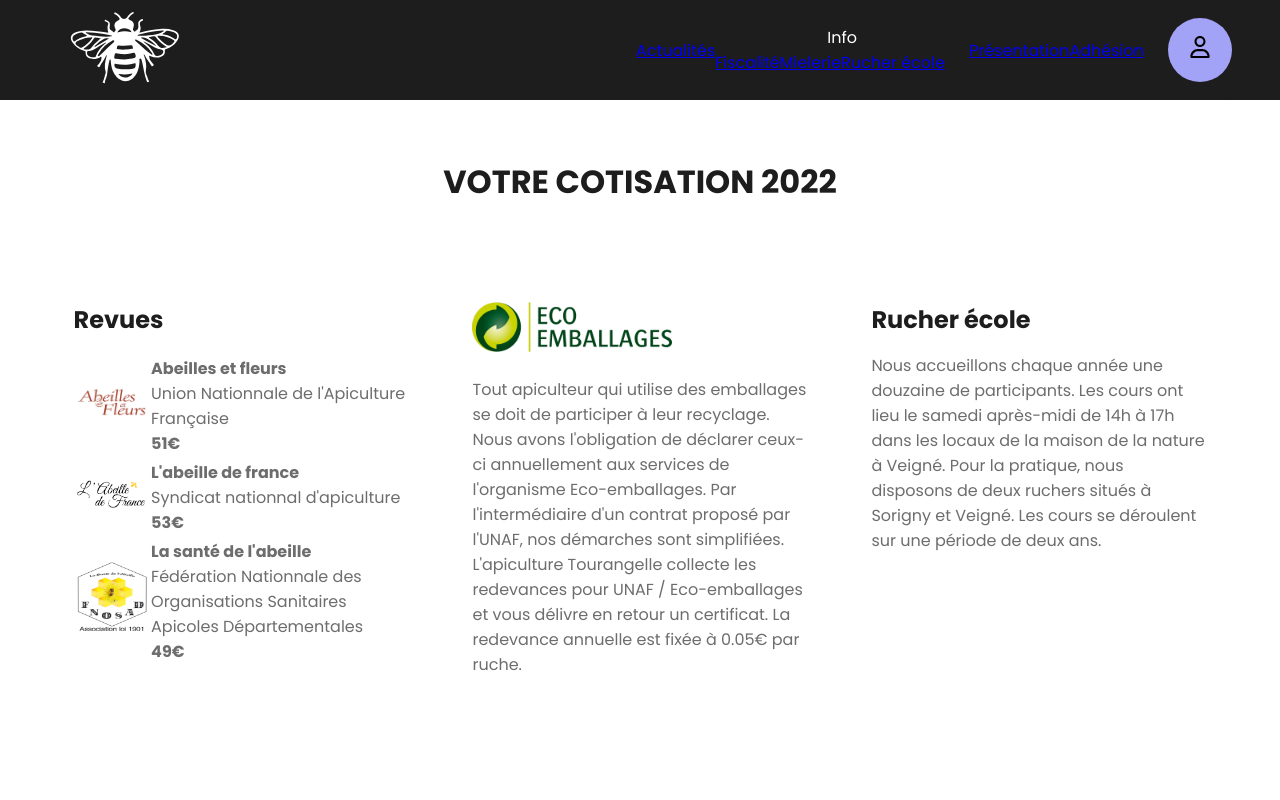
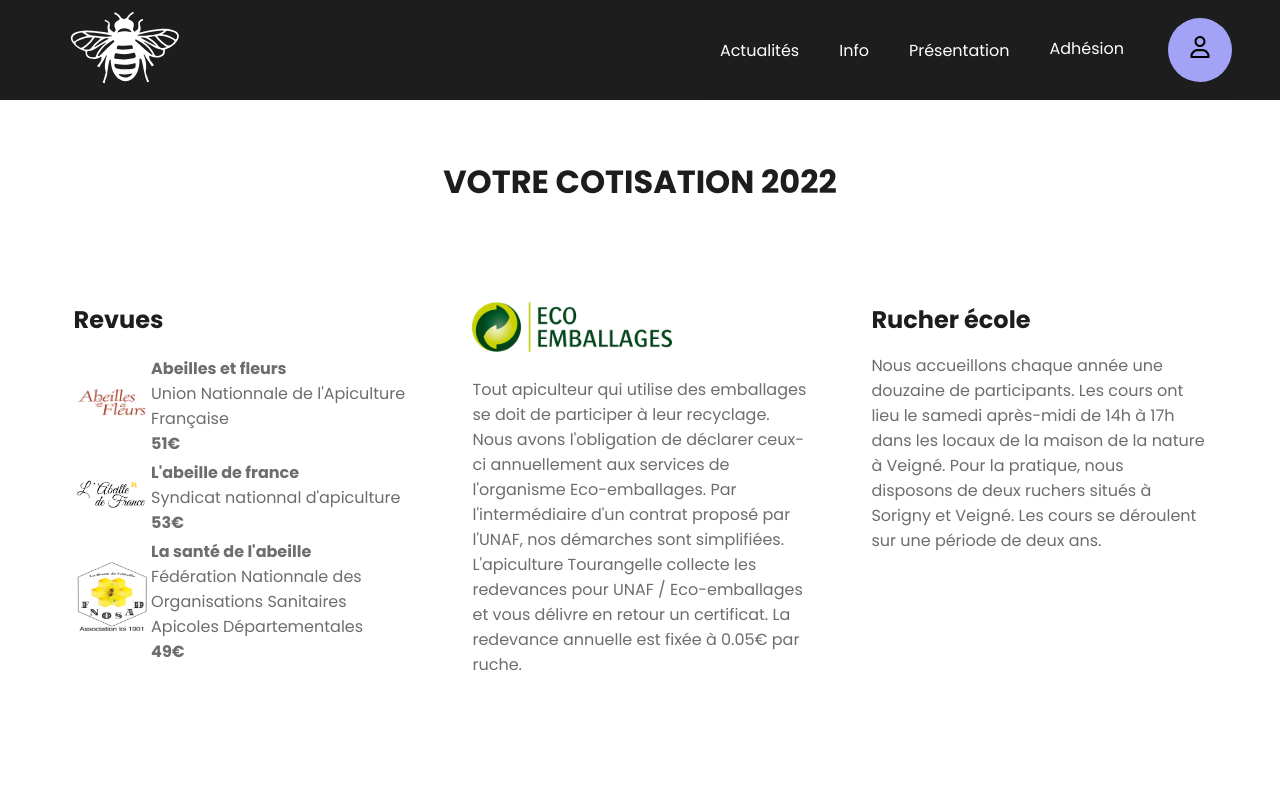
Before and after one commit to Barto1212/sat37, a Next.js app: page /adhesion in a window 1280 px wide. Shown: the top 800 px of the page. Built offline with nearby package versions, Linux system fonts and the light colour scheme.

Commit message:
reste bug images et responsive

```diff
--- a/components/layout/navigation/header.jsx
+++ b/components/layout/navigation/header.jsx
@@ -12,8 +12,8 @@ const itemsList = [
   { name: "Actualités", link: "/" },
   { name: "Info", link: [
     { name: "Fiscalité", link: "info/fiscalite" },
+    { name: "Rucher école", link: "info/rucherecole" },
     { name: "Mielerie", link: "info/mielerie" },
-    { name: "Rucher école", link: "info/rucherecole" },
   ]
   },
   { name: "Présentation", link: "/presentation" },
--- a/components/layout/navigation/header.module.scss
+++ b/components/layout/navigation/header.module.scss
@@ -53,7 +53,7 @@
                     margin-bottom: 0;
                     margin-right: calc(0.5rem + #{$spacing-md});
                 }
-                .link {
+                a {
                     cursor: pointer;
                     text-decoration: none;
                     color: inherit;
@@ -89,12 +89,12 @@
                         display: none;
                     }
                 }
-                .item {
+                li {
                     position: relative;
-                    .subList {
-                        &_hidden {
-                            display: none;
-                        }
+                    .hidden {
+                        display: none;
+                    }
+                    ul {
                         position: absolute;
                         flex-direction: column;
                         width: 150px;
@@ -102,7 +102,7 @@
                         left: calc(100% - 100px);
                         border-radius: 8px;
                         box-shadow: 0 6px 24px 0 rgb(0, 0, 0, 0.6);
-                        .item {
+                        li {
                             width: 100%;
                             height: 100%;
                             padding: 10px;
--- a/components/layout/navigation/test.tsx
+++ b/components/layout/navigation/test.tsx
@@ -1,8 +1,12 @@
 import Link from "next/link"
+import { useState } from "react"
+import { useRouter } from "next/router"
+import styles from "./header.module.scss"
 
 const ItemSimple = ({ item }) => {
+  const router = useRouter()
   return (
-    <li>
+    <li className={router.asPath === item.link ? styles.activePage : ""}>
       <Link href={item.link}>
         <a>{item.name}</a>
       </Link>
@@ -11,10 +15,11 @@ const ItemSimple = ({ item }) => {
 }
 
 const ItemAOuvrir = ({ children, item }) => {
+  const [open, setOpen] = useState(false)
   return (
-    <li>
-      <a>{item.name}</a>
-      <ul>
+    <li className={open ? styles.activePage : ""}>
+      <a onClick={() => setOpen(o => !o)}>{item.name}</a>
+      <ul className={open ? "" : styles.hidden}>
         {children}
       </ul>
     </li>
```
